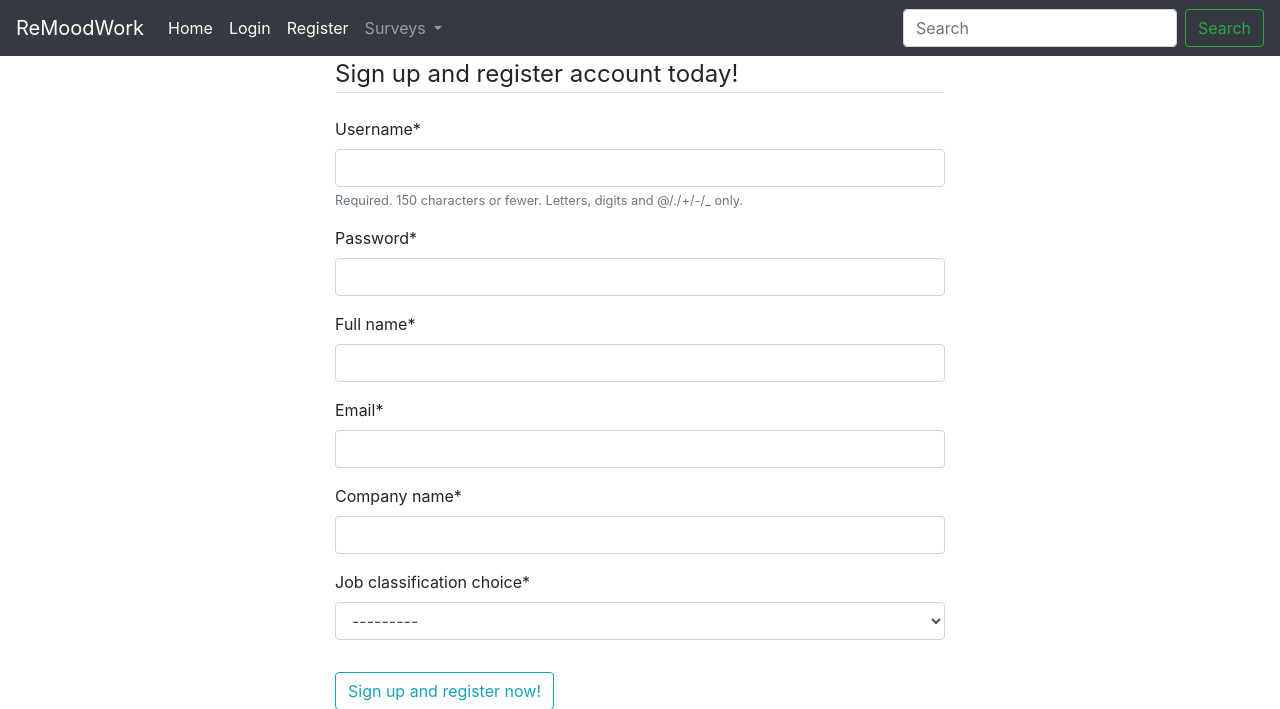
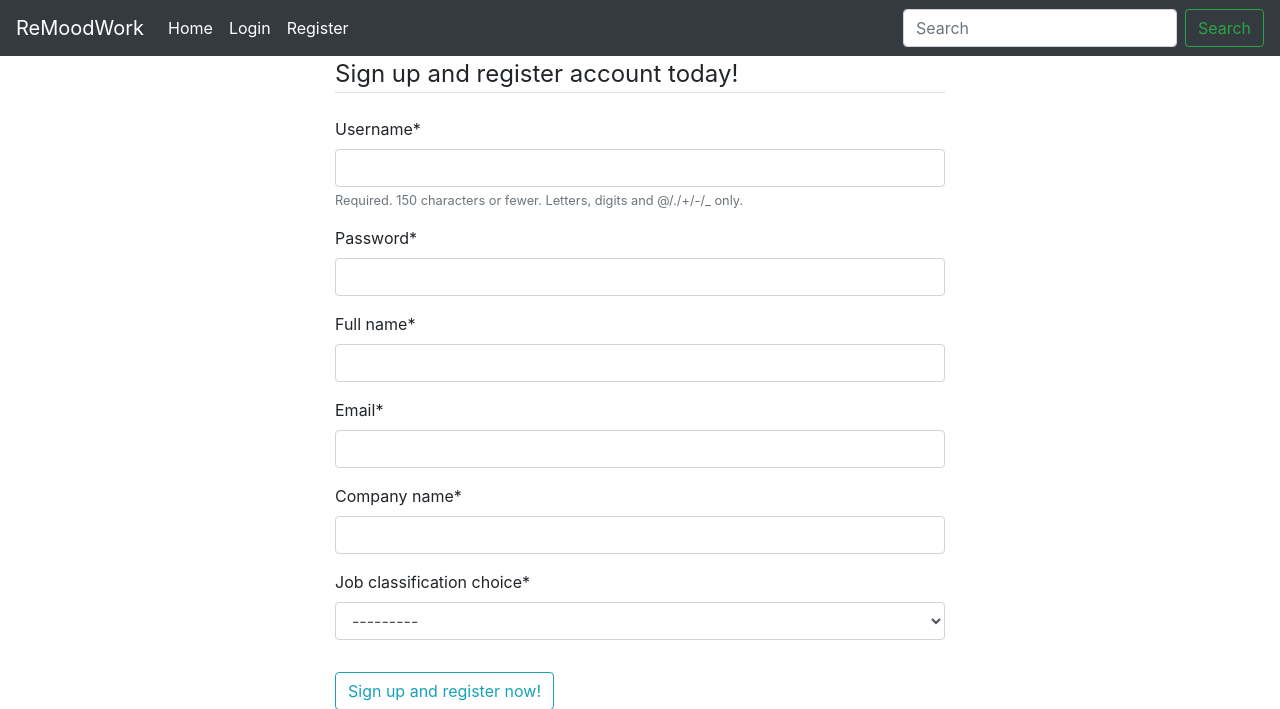
Before and after one commit to Peterisawesome17/ReMoodWork, a Django app: page /register/ in a window 1280 px wide. Shown: the top 709 px of the page. Run offline with Django 4.2, Linux system fonts and the light colour scheme; some libraries are stand-ins or nearby versions.

Commit message:
Added an if-else condition statement of a user authentication and rearranged some button items in the base.html navigational bar of remoodwork.

```diff
--- a/remoodwork/workrecords/templates/workrecords/base.html
+++ b/remoodwork/workrecords/templates/workrecords/base.html
@@ -18,11 +18,13 @@
           <li class="nav-item active">
             <a class="nav-link" href="{% url 'remoodwork-home' %}">Home <span class="sr-only">(current)</span></a>
           </li>
+            <!-- Checks to see if a user is authenticated or not -->
+            <!-- If a user is authenticated, then it should contain a Logout and Survey buttons
+            other than ReMooWork/Home and Search button (More will be on that later in this project)
+            -->
+            {% if user.is_authenticated %}
                 <li class="nav-item active">
-            <a class="nav-link" href="{% url 'remoodwork-login-user' %}">Login</a>
-          </li>
-          <li class="nav-item active">
-            <a class="nav-link" href="{% url 'remoodwork-register-user' %}">Register</a>
+                    <a class="nav-link" href="{% url 'remoodwork-logout-user' %}">Logout</a>
                 </li>
                 <li class="nav-item dropdown">
                     <a class="nav-link dropdown-toggle" href="#" id="navbarDropdown" role="button" data-toggle="dropdown" aria-haspopup="true" aria-expanded="false">
@@ -35,9 +37,17 @@
 <!--              <a class="dropdown-item" href="#">Something else here</a>-->
                     </div>
                 </li>
-<!--          <li class="nav-item">-->
-<!--            <a class="nav-link disabled" href="#">Disabled</a>-->
-<!--          </li>-->
+          <!-- If a user is not authenticated, then it should contain a Login and Register
+          buttons other than ReMooWork/Home and Search button (More will be on that later in this project)
+          -->
+          {% else %}
+            <li class="nav-item active">
+                <a class="nav-link" href="{% url 'remoodwork-login-user' %}">Login</a>
+            </li>
+            <li class="nav-item active">
+                <a class="nav-link" href="{% url 'remoodwork-register-user' %}">Register</a>
+            </li>
+          {% endif %}
         </ul>
         <form class="form-inline my-2 my-lg-0">
           <input class="form-control mr-sm-2" type="search" placeholder="Search" aria-label="Search">
```
Lines whose indentation alone changed are shown as unchanged.
